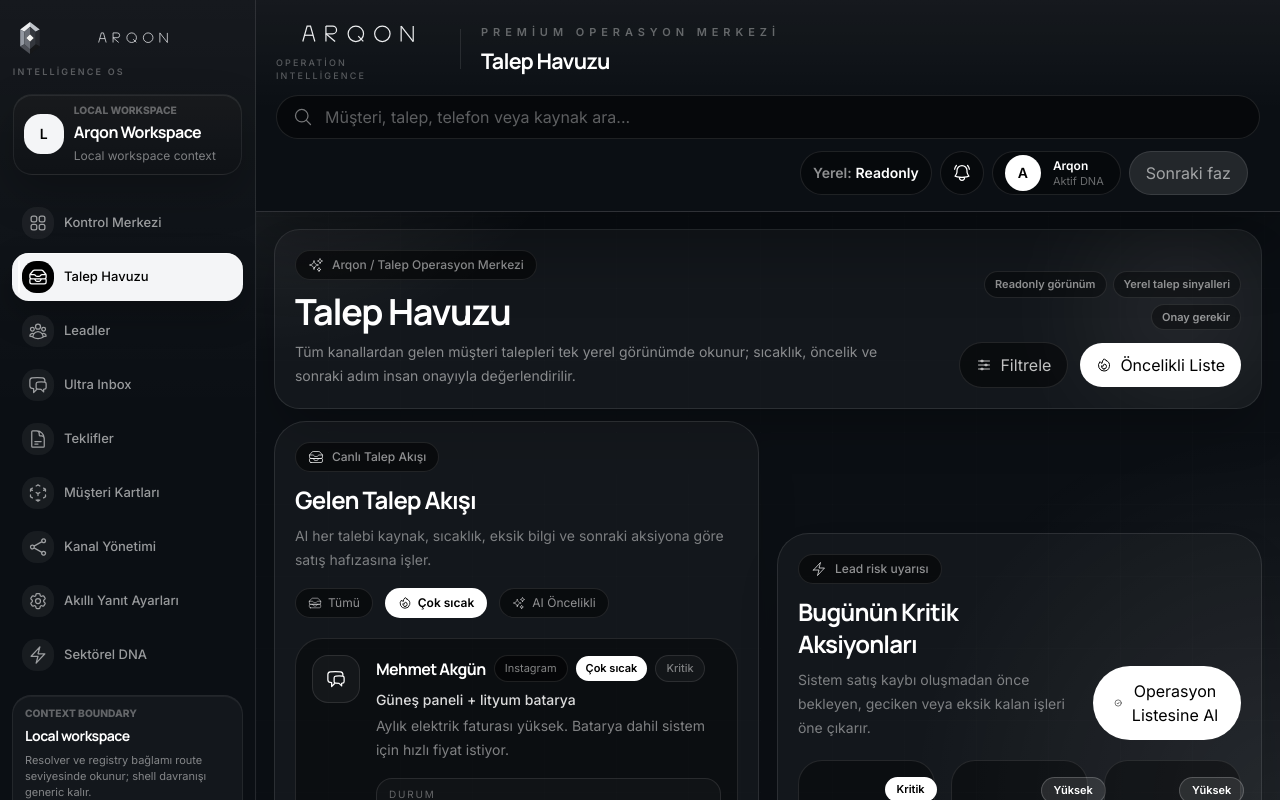
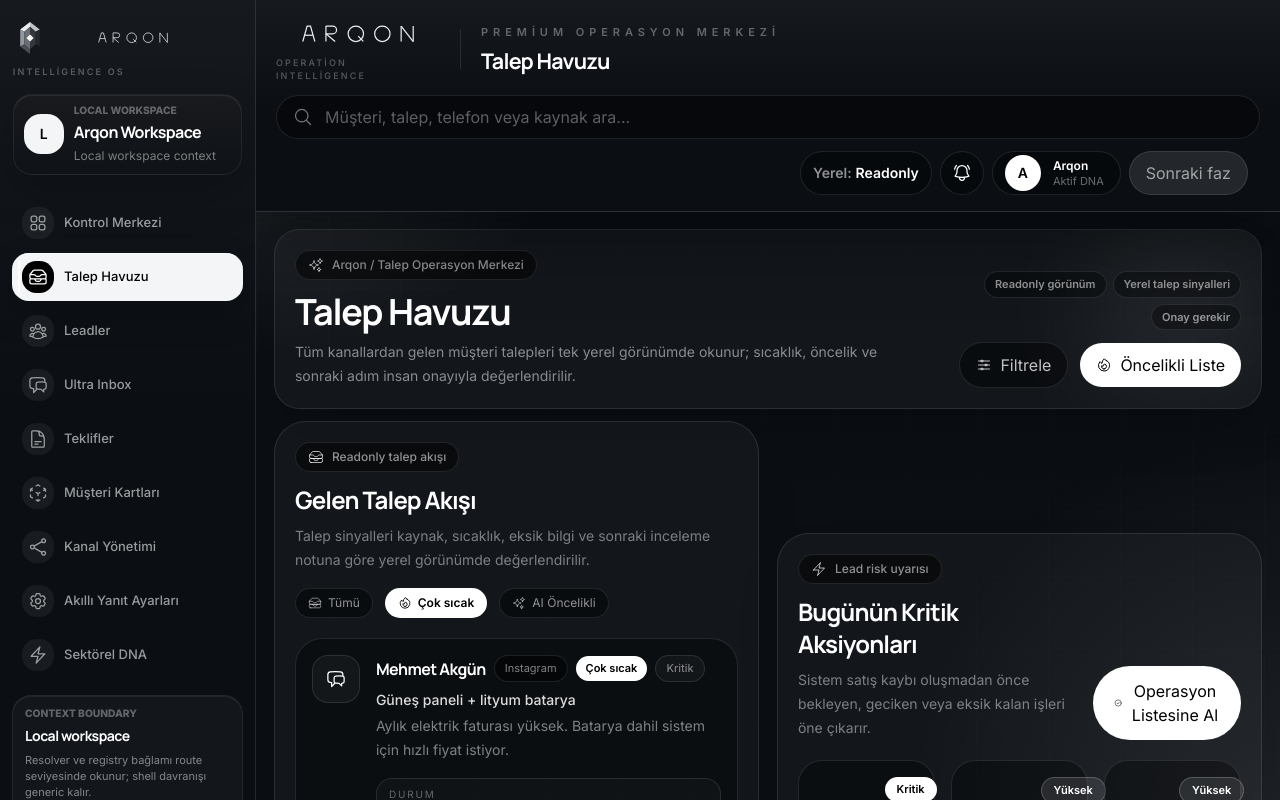
Before and after one commit to ULTRABRT/ultra-crm-panel, a Next.js app: page /talep-havuzu in a window 1280 px wide. Built offline with nearby package versions, Linux system fonts and the light colour scheme.

Commit message:
feat(talep): sanitize demand runtime copy

```diff
--- a/components/talep-havuzu/TalepAkisi.tsx
+++ b/components/talep-havuzu/TalepAkisi.tsx
@@ -15,7 +15,7 @@ export function TalepAkisi() {
           <div className="mb-3 inline-flex items-center gap-2 rounded-full border border-white/10 bg-black/50 px-3 py-1.5">
             <HiOutlineInboxStack className="h-4 w-4 text-white/70" />
             <span className="text-xs font-medium text-white/55">
-              Canlı Talep Akışı
+              Readonly talep akışı
             </span>
           </div>
 
@@ -24,8 +24,8 @@ export function TalepAkisi() {
           </h2>
 
           <p className="mt-2 max-w-3xl text-sm leading-6 text-white/45">
-            AI her talebi kaynak, sıcaklık, eksik bilgi ve sonraki aksiyona göre
-            satış hafızasına işler.
+            Talep sinyalleri kaynak, sıcaklık, eksik bilgi ve sonraki inceleme
+            notuna göre yerel görünümde değerlendirilir.
           </p>
         </div>
 
--- a/components/talep-havuzu/TalepStats.tsx
+++ b/components/talep-havuzu/TalepStats.tsx
@@ -32,7 +32,7 @@ export function TalepStats() {
               </div>
 
               <span className="rounded-full border border-white/10 bg-black/40 px-3 py-1 text-[11px] font-medium text-white/50">
-                Canlı
+                Readonly
               </span>
             </div>
 
```
